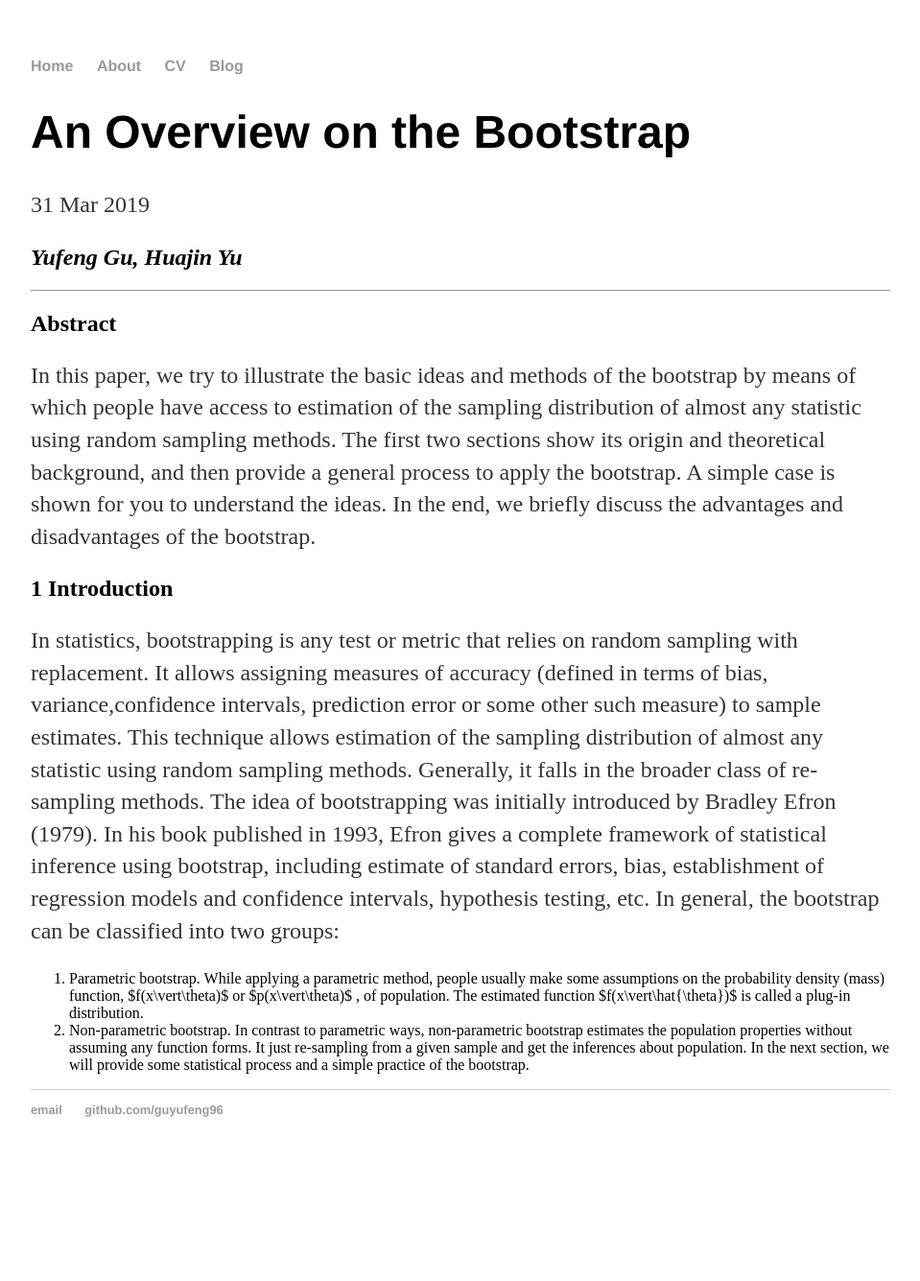
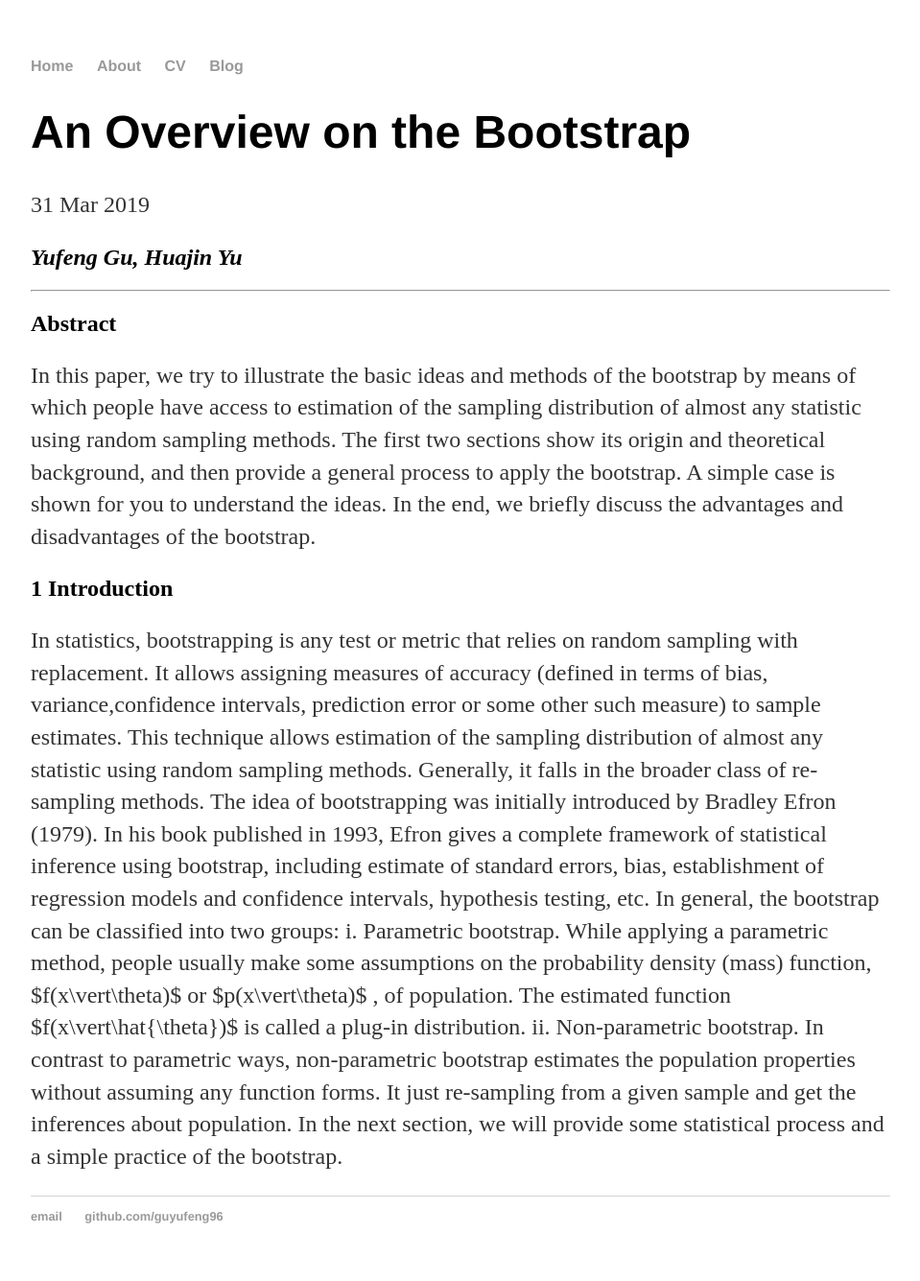
Before and after one commit to guyufeng96/guyufeng.github.io, a Jekyll site: the page built from _posts/2019-03-31-yufeng-gu-site-launched.md, in a window 1280 px wide. Shown: the whole page at 96% size, without its empty margins (160-1119 px from the left). Built offline with Jekyll 4.4.1, drawn with Linux system fonts in a browser that asks for light colours; before the commit the page ends 1224 px from its top, so only the background shows below that.

```diff
--- a/_posts/2019-03-31-yufeng-gu-site-launched.md
+++ b/_posts/2019-03-31-yufeng-gu-site-launched.md
@@ -11,6 +11,6 @@ In this paper, we try to illustrate the basic ideas and methods of the bootstrap
 In statistics, bootstrapping is any test or metric that relies on random sampling with replacement. It allows assigning measures of accuracy (defined in terms of bias, variance,confidence intervals, prediction error or some other such measure) to sample estimates. This technique allows estimation of the sampling distribution of almost any statistic using random sampling methods. Generally, it falls in the broader class of re-sampling methods.
 The idea of bootstrapping was initially introduced by Bradley Efron (1979). In his book published in 1993, Efron gives a complete framework of statistical inference using bootstrap, including estimate of standard errors, bias, establishment of regression models and confidence intervals, hypothesis testing, etc.
 In general, the bootstrap can be classified into two groups:
-1. Parametric bootstrap. While applying a parametric method, people usually make some assumptions on the probability density (mass) function, $f(x\vert\theta)$ or $p(x\vert\theta)$ , of population. The estimated function $f(x\vert\hat{\theta})$ is called a plug-in distribution.
-2. Non-parametric bootstrap. In contrast to parametric ways, non-parametric bootstrap estimates the population properties without assuming any function forms. It just re-sampling from a given sample and get the inferences about population.
+i. Parametric bootstrap. While applying a parametric method, people usually make some assumptions on the probability density (mass) function, $f(x\vert\theta)$ or $p(x\vert\theta)$ , of population. The estimated function $f(x\vert\hat{\theta})$ is called a plug-in distribution.
+ii. Non-parametric bootstrap. In contrast to parametric ways, non-parametric bootstrap estimates the population properties without assuming any function forms. It just re-sampling from a given sample and get the inferences about population.
 In the next section, we will provide some statistical process and a simple practice of the bootstrap.
```
